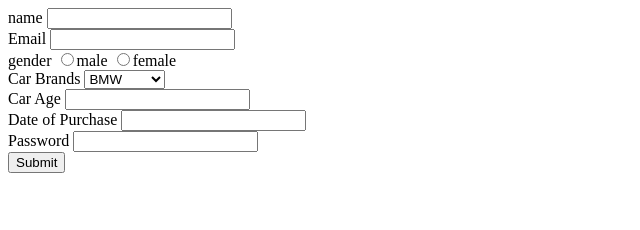
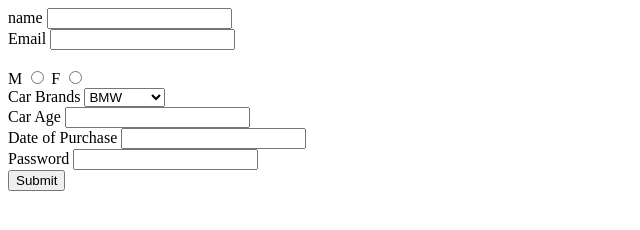
Before and after one commit to acciojob/car-insurance-form-mahendrajat1996, a website: page main.html in a window 1280 px wide. Shown: the whole page, without its empty margins (0-640 px from the left). Drawn offline with Linux system fonts and the light colour scheme.

Commit message:
created a submission

```diff
--- a/main.html
+++ b/main.html
@@ -17,11 +17,11 @@
 			<label for="email">Email</label>
 			<input type="email" id="email" required>
 		</diV>
-		<div>
-         <label for="gender">gender</label>
-			<input type="radio" name="gender">male
-			<input type="radio" name="gender" >female
-		</div>
+       <br>
+  <label for="gender_m">M</label>
+  <input type="radio" id="gender_m" name="gender" required>
+  <label for="gender">F</label>
+  <input type="radio" id="gender_f" name="gender" required>
 			<div>
 				<label for="cars">Car Brands</label>
 				<select id="cars">
```
